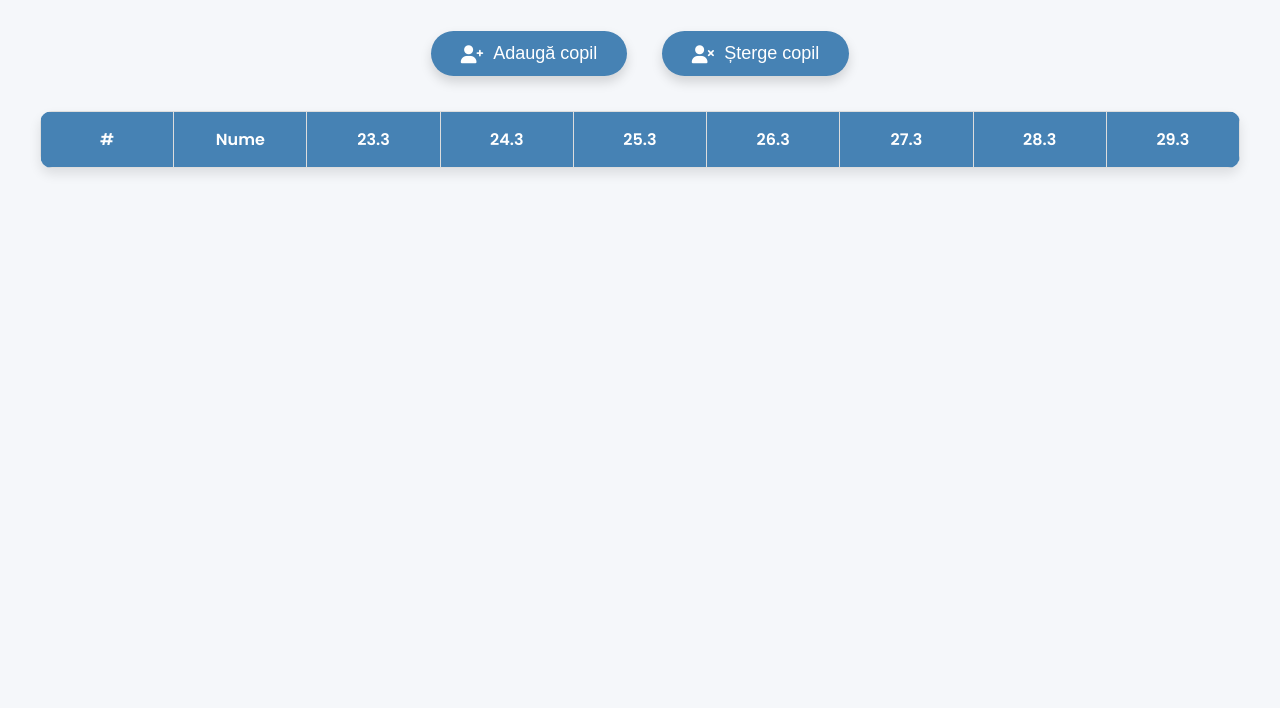
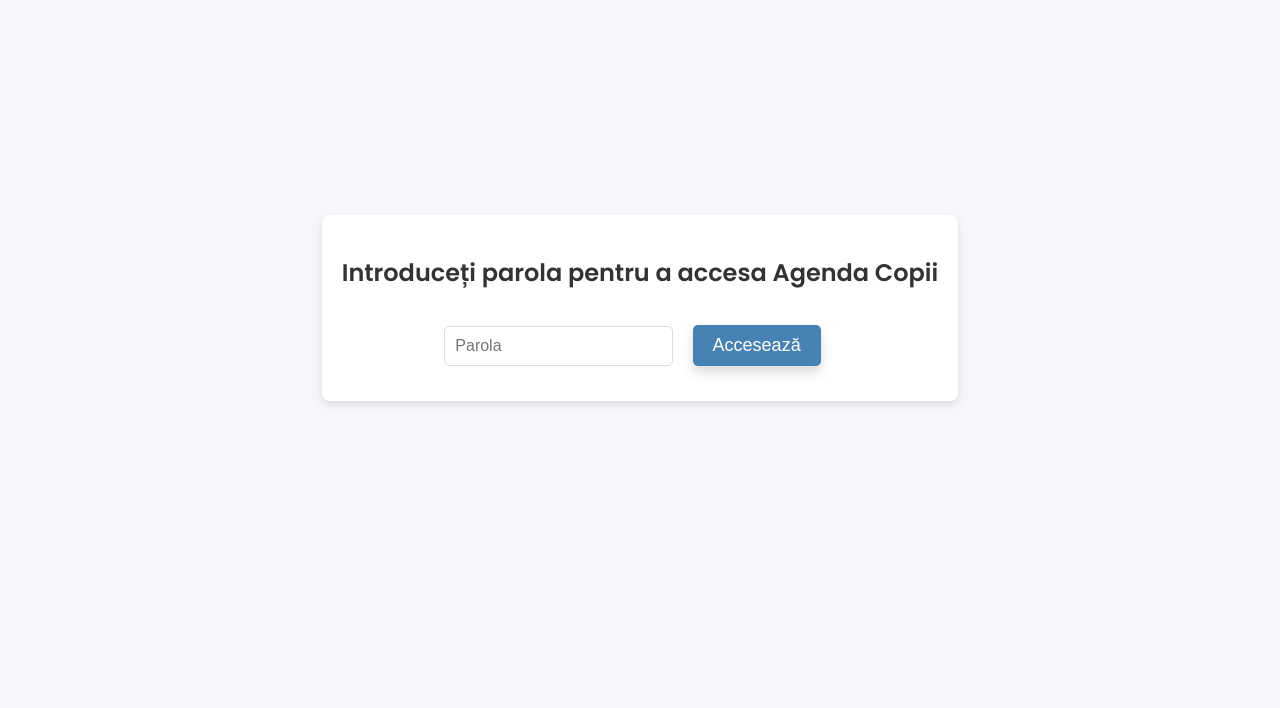
Before and after one commit to Nick-stack-gif/agenda-copii, a plain HTML site: page index.html in a window 1280 px wide. Shown: the part 92-800 px from the top of the page. Drawn offline with Linux system fonts and the light colour scheme; no server answers.

Commit message:
Parola 23.03.25

```diff
--- a/index.html
+++ b/index.html
@@ -148,9 +148,62 @@
                 padding: 10px;
             }
         }
+
+        /* Stil pentru ecranul de autentificare */
+        .password-container {
+            display: flex;
+            justify-content: center;
+            align-items: center;
+            height: 100vh;
+        }
+
+        .password-form {
+            background-color: white;
+            padding: 20px;
+            border-radius: 8px;
+            box-shadow: 0 4px 8px rgba(0, 0, 0, 0.1);
+        }
+
+        .password-form input {
+            padding: 10px;
+            font-size: 16px;
+            margin-bottom: 10px;
+            border: 1px solid #ddd;
+            border-radius: 5px;
+        }
+
+        .password-form button {
+            background-color: #4682b4;
+            color: white;
+            padding: 10px 20px;
+            border: none;
+            border-radius: 5px;
+            cursor: pointer;
+        }
+
+        .password-form button:hover {
+            background-color: #5a9bd3;
+        }
+
+        .password-form p {
+            color: red;
+            display: none;
+        }
     </style>
 </head>
 <body>
+    <!-- Formular de Parolă -->
+    <div class="password-container" id="passwordContainer">
+        <div class="password-form">
+            <h2>Introduceți parola pentru a accesa Agenda Copii</h2>
+            <input type="password" id="passwordInput" placeholder="Parola" required>
+            <button onclick="checkPassword()">Accesează</button>
+            <p id="errorMessage">Parola este incorectă! Vă rugăm să încercați din nou.</p>
+        </div>
+    </div>
+
+    <!-- Aplicația propriu-zisă, care va fi ascunsă până ce parola este corectă -->
+    <div class="app-content" id="appContent" style="display: none;">
         <h1>Agenda Copii</h1>
         <button onclick="addStudent()"><i class="fas fa-user-plus"></i>Adaugă copil</button>
         <button onclick="removeStudent()"><i class="fas fa-user-times"></i>Șterge copil</button>
@@ -166,8 +219,10 @@
                 <tbody id="studentTable"></tbody>
             </table>
         </div>
+    </div>
 
     <script>
+        const correctPassword = "Agenda2025!"; // Parola corectă
         const firebaseConfig = {
             apiKey: "AIzaSyB4m8-f2BJ1V6LiAl6feZUfEyAK5HqTML8",
             authDomain: "agenda-25525.firebaseapp.com",
@@ -179,6 +234,31 @@
         firebase.initializeApp(firebaseConfig);
         const db = firebase.firestore();
 
+        // Verificarea parolei
+        function checkPassword() {
+            const passwordInput = document.getElementById('passwordInput').value;
+            const errorMessage = document.getElementById('errorMessage');
+            const passwordContainer = document.getElementById('passwordContainer');
+            const appContent = document.getElementById('appContent');
+
+            if (passwordInput === correctPassword) {
+                passwordContainer.style.display = 'none';
+                appContent.style.display = 'block';
+                renderTable(); // Afișează aplicația doar după autentificare
+            } else {
+                errorMessage.style.display = 'block';
+            }
+        }
+
+        // Ascultă pentru apăsarea tastei 'Enter'
+        document.getElementById("passwordInput").addEventListener("keydown", function(event) {
+            if (event.key === "Enter") {
+                event.preventDefault(); // Previne comportamentul implicit
+                checkPassword(); // Apasă butonul „Accesează”
+            }
+        });
+
+        // Restul funcțiilor din aplicație (adăugare copil, ștergere copil, etc.)
         const dateRow = document.getElementById('dateRow');
         const studentTable = document.getElementById('studentTable');
         let dates = [];
@@ -307,8 +387,6 @@
 
         dates = generateDates(new Date(), 7);
         updateDates();
-        renderTable();
-        scrollToToday();
     </script>
 </body>
 </html>
```
Lines whose indentation alone changed are shown as unchanged.
